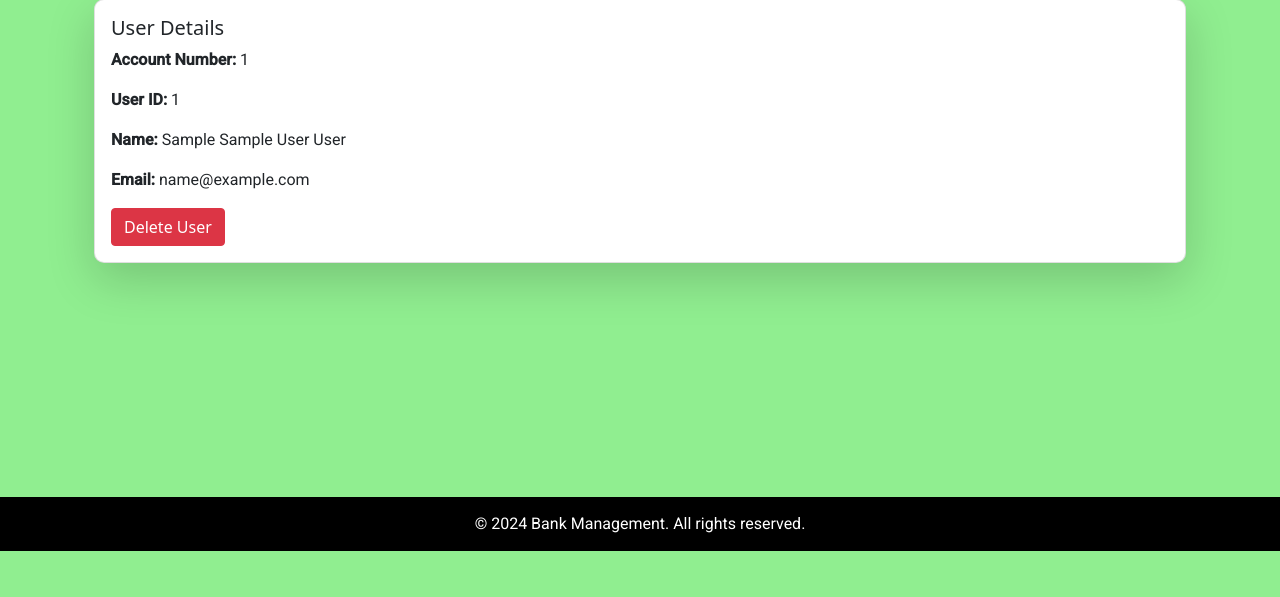
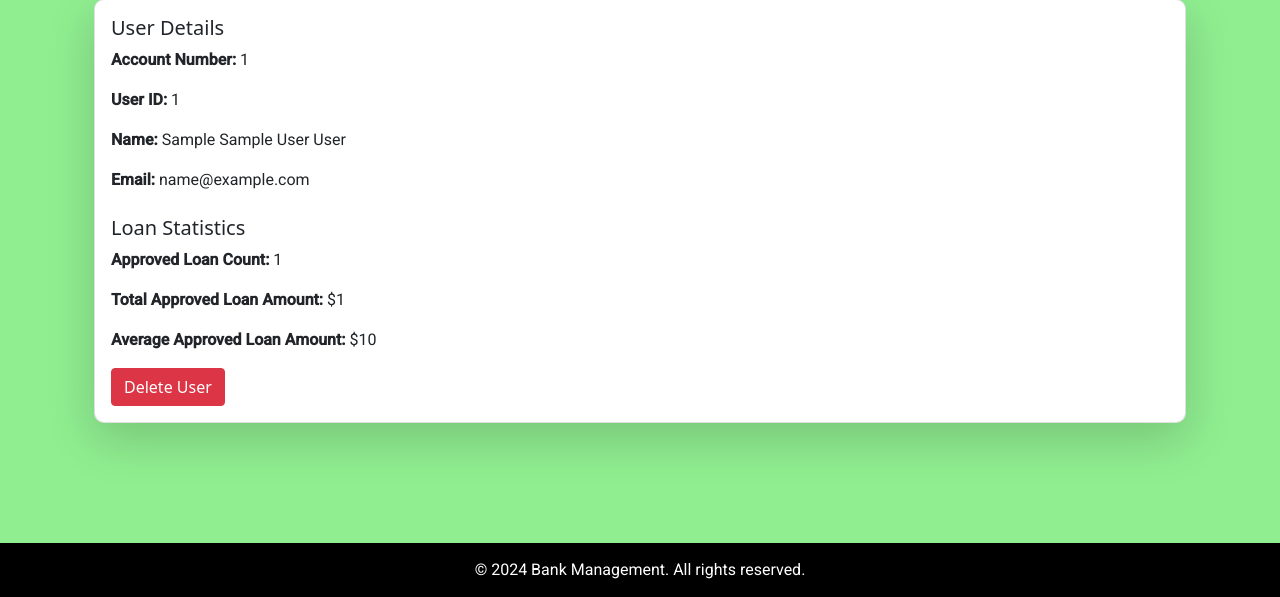
Before and after one commit to megg003/bank-management-system-sql, a Flask app: template DBMSProject/templates/view_user.html in a window 1280 px wide. Shown: the part 249-846 px from the top of the page. Before the commit the page ends 800 px from the top, so only its background shows below. Run offline with Flask 3, Linux system fonts and the light colour scheme; tables that the repository leaves empty hold one stand-in row (values such as "Sample post"); the template is opened without the code that fills it: values that come from a table or form of the project are taken from there, most other values are stand-ins (such as "Sample title", 1, 10 or a date in 2020).

Commit message:
Update view_user.html

```diff
--- a/DBMSProject/templates/view_user.html
+++ b/DBMSProject/templates/view_user.html
@@ -11,6 +11,12 @@
             <p class="card-text"><strong>Name:</strong> {{ user.first_name }} {% if user.middle_name %}{{ user.middle_name }} {% endif %}{{ user.last_name }}</p>
             <p class="card-text"><strong>Email:</strong> {{ user.email }}</p>
 
+            <!-- Display loan statistics for the user -->
+            <h5 class="mt-4">Loan Statistics</h5>
+            <p class="card-text"><strong>Approved Loan Count:</strong> {{ approved_loan_count }}</p>
+            <p class="card-text"><strong>Total Approved Loan Amount:</strong> ${{ total_approved_loan_amount }}</p>
+            <p class="card-text"><strong>Average Approved Loan Amount:</strong> ${{ average_loan_amount }}</p>
+
             <!-- Delete Button -->
             <form action="{{ url_for('delete_user', user_id=user.user_id) }}" method="POST" onsubmit="return confirm('Are you sure you want to delete this user?')">
                 <button type="submit" class="btn btn-danger">Delete User</button>
```
